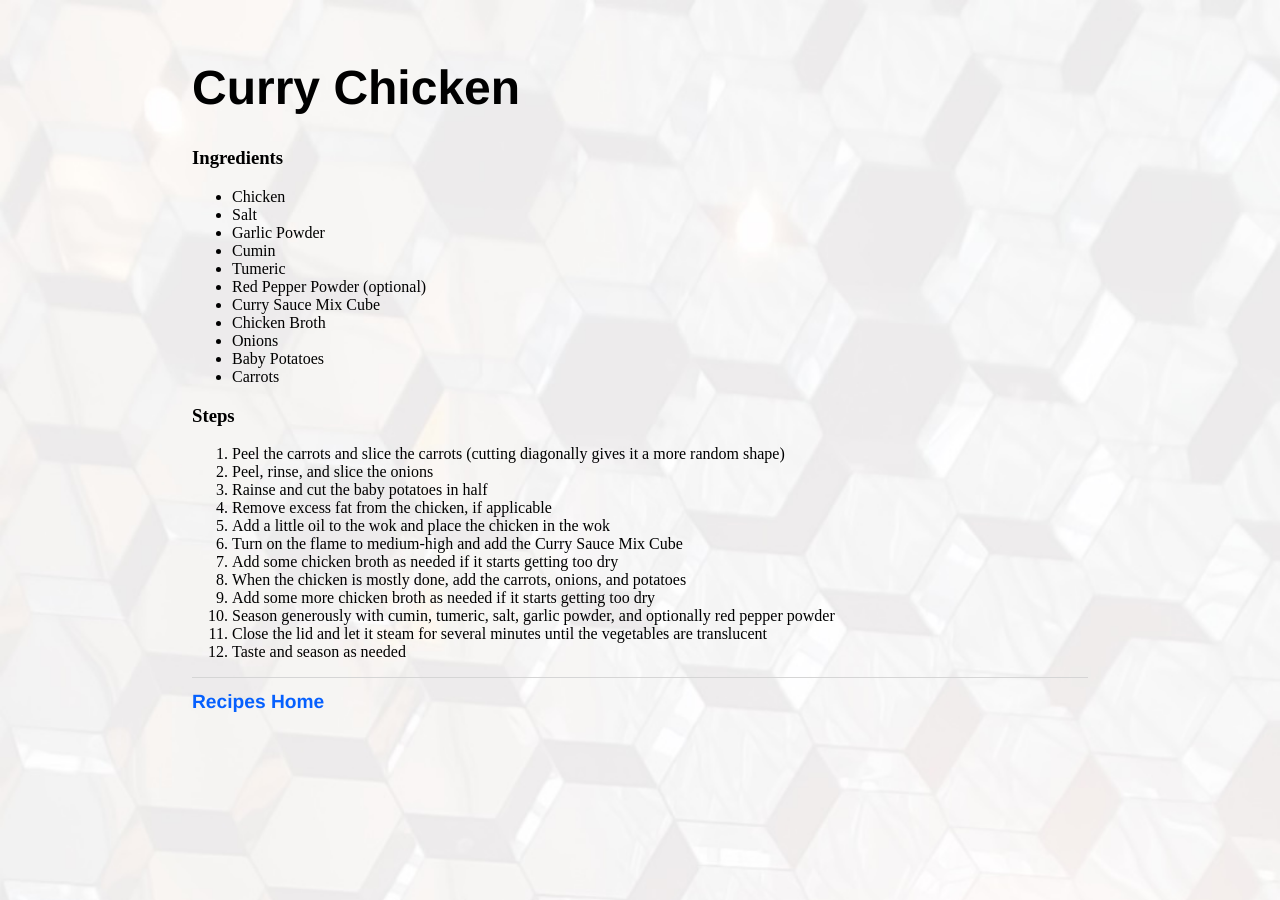
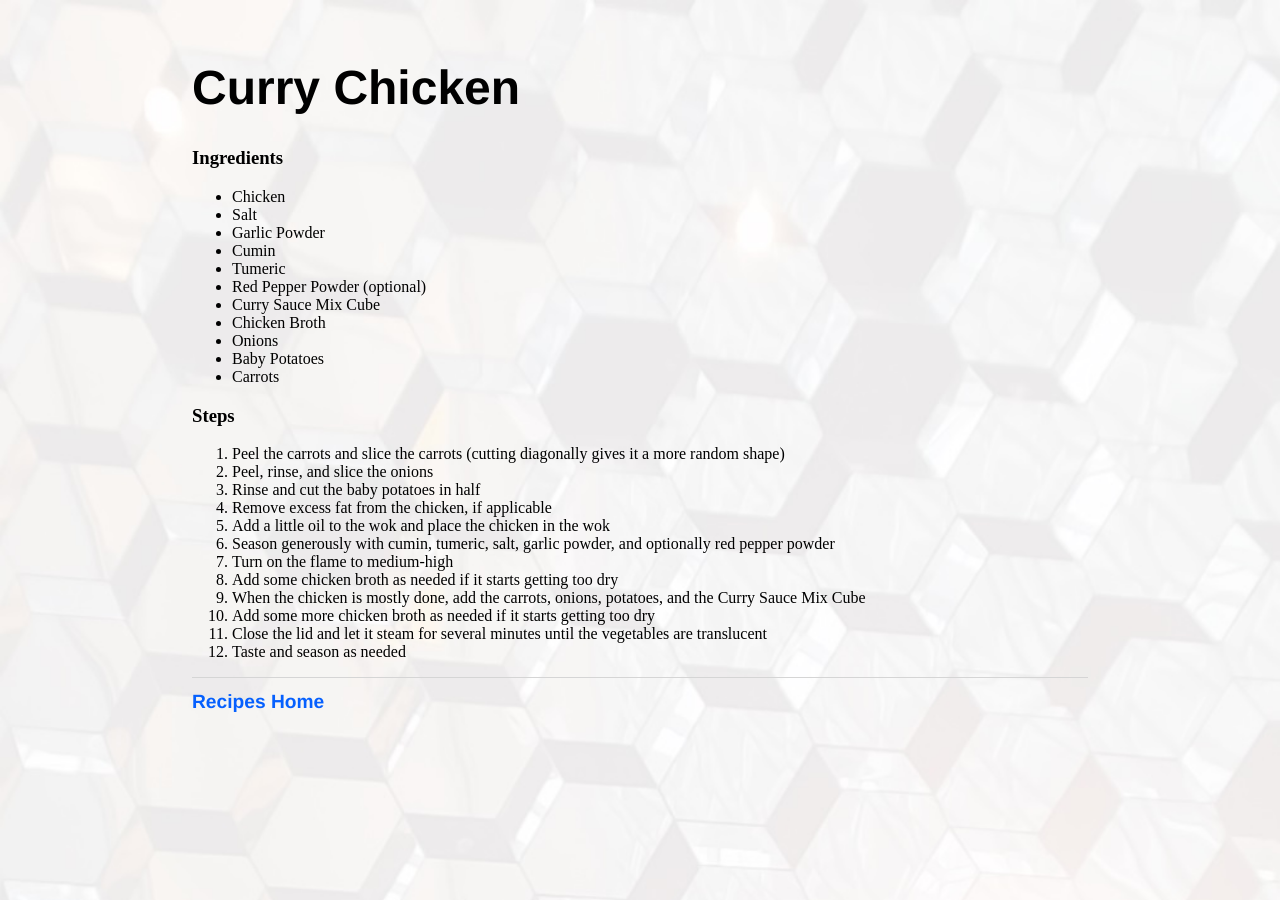
Before and after one commit to superjeffreyc/superjeffreyc.github.io, a Jekyll site: the page built from recipes/curry_chicken.html, in a window 1280 px wide. Built offline with Jekyll 4.4.1, drawn with Linux system fonts in a browser that asks for light colours.

Commit message:
Update curry_chicken.html

```diff
--- a/recipes/curry_chicken.html
+++ b/recipes/curry_chicken.html
@@ -24,14 +24,14 @@ title: Curry Chicken
   <ol>
     <li>Peel the carrots and slice the carrots (cutting diagonally gives it a more random shape)</li>
     <li>Peel, rinse, and slice the onions</li>
-    <li>Rainse and cut the baby potatoes in half</li>
+    <li>Rinse and cut the baby potatoes in half</li>
     <li>Remove excess fat from the chicken, if applicable</li>
     <li>Add a little oil to the wok and place the chicken in the wok</li>
-    <li>Turn on the flame to medium-high and add the Curry Sauce Mix Cube</li>
+    <li>Season generously with cumin, tumeric, salt, garlic powder, and optionally red pepper powder</li>
+    <li>Turn on the flame to medium-high</li>
     <li>Add some chicken broth as needed if it starts getting too dry</li>
-    <li>When the chicken is mostly done, add the carrots, onions, and potatoes</li>
+    <li>When the chicken is mostly done, add the carrots, onions, potatoes, and the Curry Sauce Mix Cube</li>
     <li>Add some more chicken broth as needed if it starts getting too dry</li>
-    <li>Season generously with cumin, tumeric, salt, garlic powder, and optionally red pepper powder</li>
     <li>Close the lid and let it steam for several minutes until the vegetables are translucent</li>
     <li>Taste and season as needed</li>
   </ol>
```
